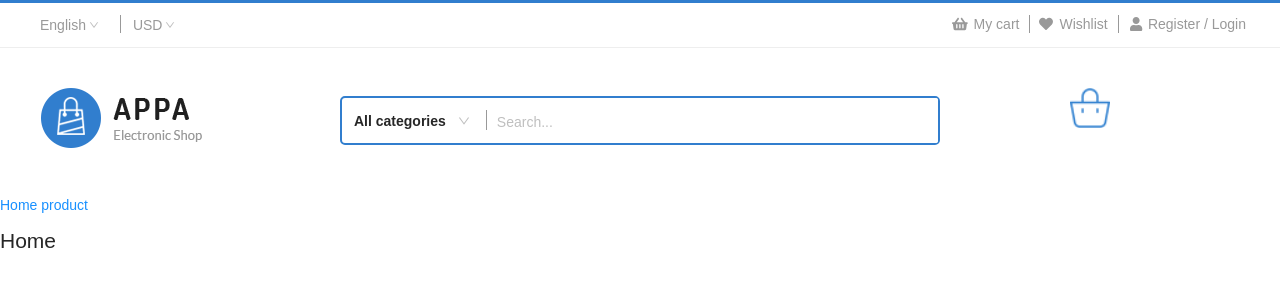
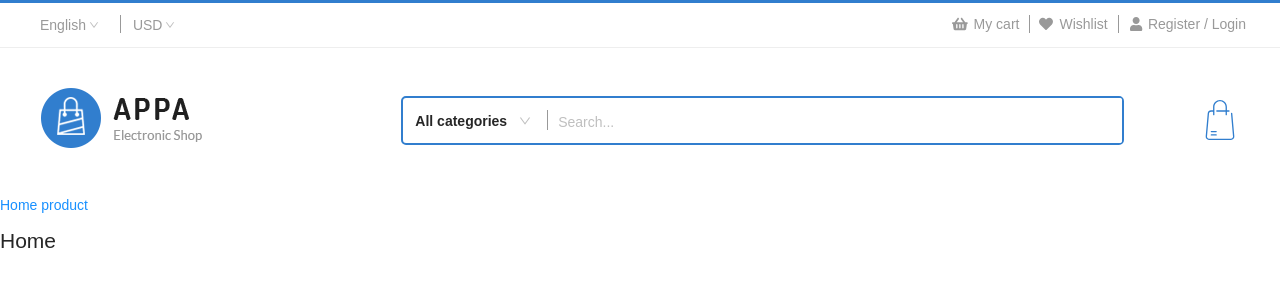
Before and after one commit to thaiqcuong97/Appa-Shop, a React (Create React App) app: page / in a window 1280 px wide. Shown: the top 300 px of the page. Built offline with nearby package versions, Linux system fonts and the light colour scheme; a web font is replaced by a local one.

Commit message:
style(appa-shop): update ui top bar content header

```diff
--- a/src/components/Header/Header.scss
+++ b/src/components/Header/Header.scss
@@ -68,9 +68,11 @@
   &__search {
     flex: 2;
     margin-top: 8px;
+    padding-right: 76px;
   }
   &__cart {
-    flex: 1;
+    flex: 0;
+    margin-top: 12px;
     img {
       width: 40px;
     }
--- a/src/components/Header/components/TopBarContent.tsx
+++ b/src/components/Header/components/TopBarContent.tsx
@@ -3,7 +3,7 @@ import { Link } from 'react-router-dom';
 import { Select, Badge } from "antd";
 
 import logo from '../../../assets/image/logo.png';
-import iconShipping from '../../../assets/image/shopping-bags.png'
+import iconShipping from '../../../assets/image/bag.svg'
 import routes from '../../../constants';
 import { InputCustom } from '../../InputCustom';
 
```
Also changed, not shown: src/assets/image/bag.svg (added).
